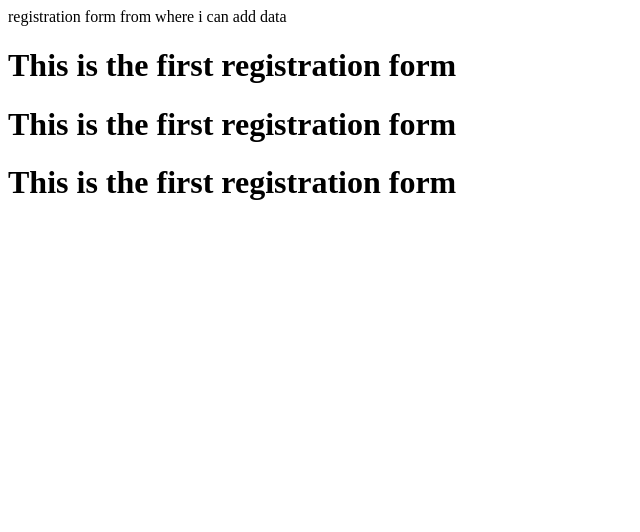
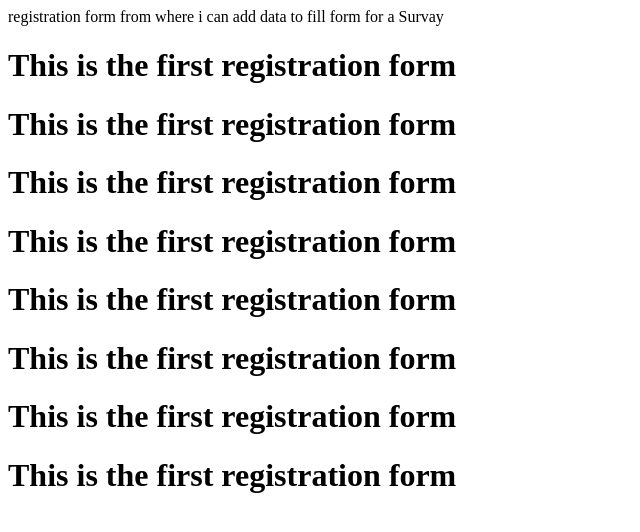
Before and after one commit to shehroze321/git-push, a plain HTML site: page newform.html in a window 1280 px wide. Shown: the whole page, without its empty margins (0-640 px from the left). Drawn offline with Linux system fonts and the light colour scheme.

Commit message:
dkfdjfsdkf;skjfsdkfjsdfksdfsdkfd changed

```diff
--- a/newform.html
+++ b/newform.html
@@ -4,11 +4,16 @@
     <meta charset="UTF-8">
     <meta http-equiv="X-UA-Compatible" content="IE=edge">
     <meta name="viewport" content="width=device-width, initial-scale=1.0">
-    <titlle> registration form from where i can add data</title>
+    <titlle> registration form from where i can add data to fill form  for a Survay </title>
 </head>
 <body>
-    <h1>This is the first registration form</h1><a href=""></a>
-    <h1>This is the first registration form</h1><a href=""></a>
-    <h1>This is the first registration form</h1><a href=""></a>
+    <h1>This is the first registration form </h1><a href=""></a>
+    <h1>This is the first registration form </h1><a href=""></a>
+    <h1>This is the first registration form </h1><a href=""></a>
+    <h1>This is the first registration form </h1><a href=""></a>
+    <h1>This is the first registration form </h1><a href=""></a>
+    <h1>This is the first registration form </h1><a href=""></a>
+    <h1>This is the first registration form </h1><a href=""></a>
+    <h1>This is the first registration form </h1><a href=""></a>
 </body>
 </html>
```
